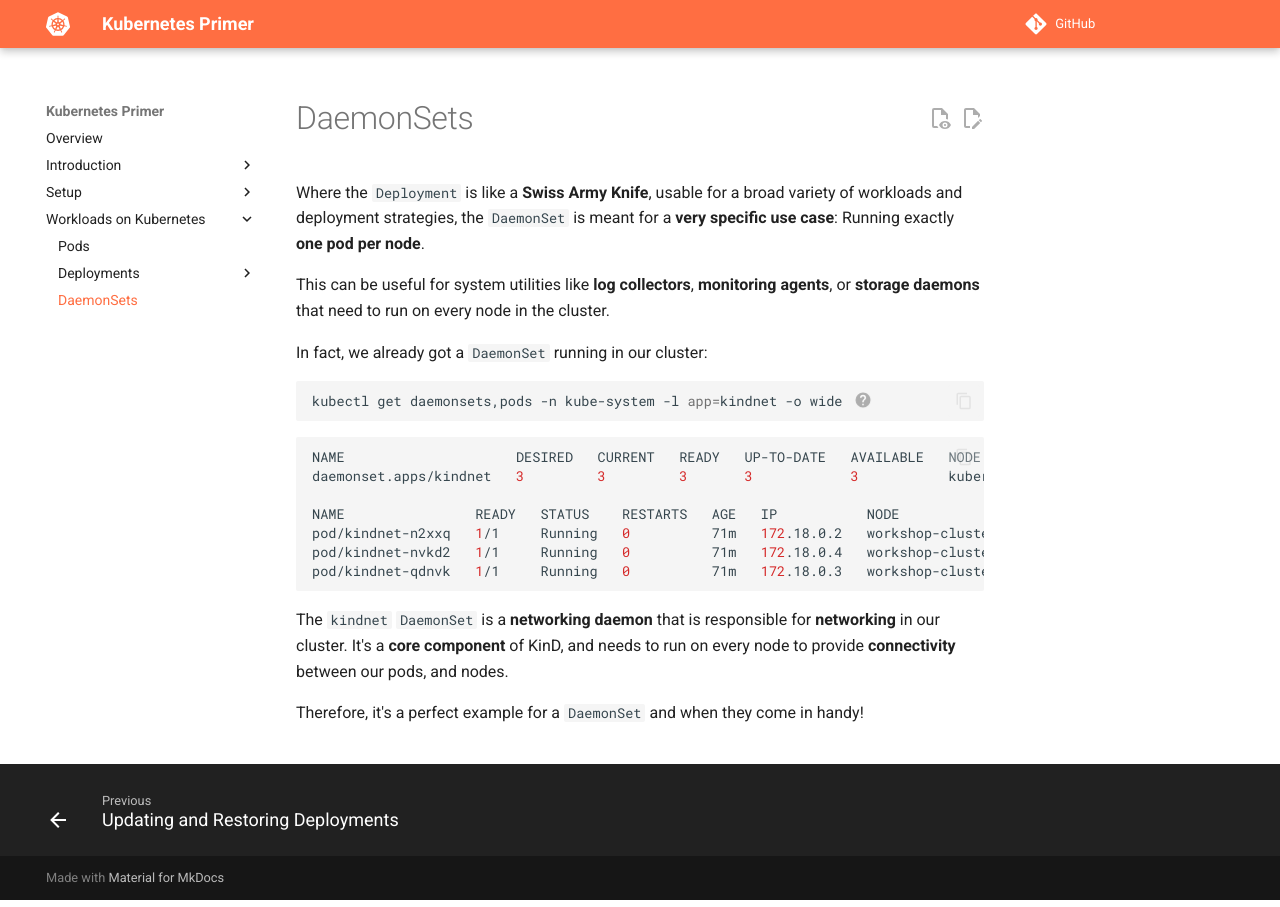
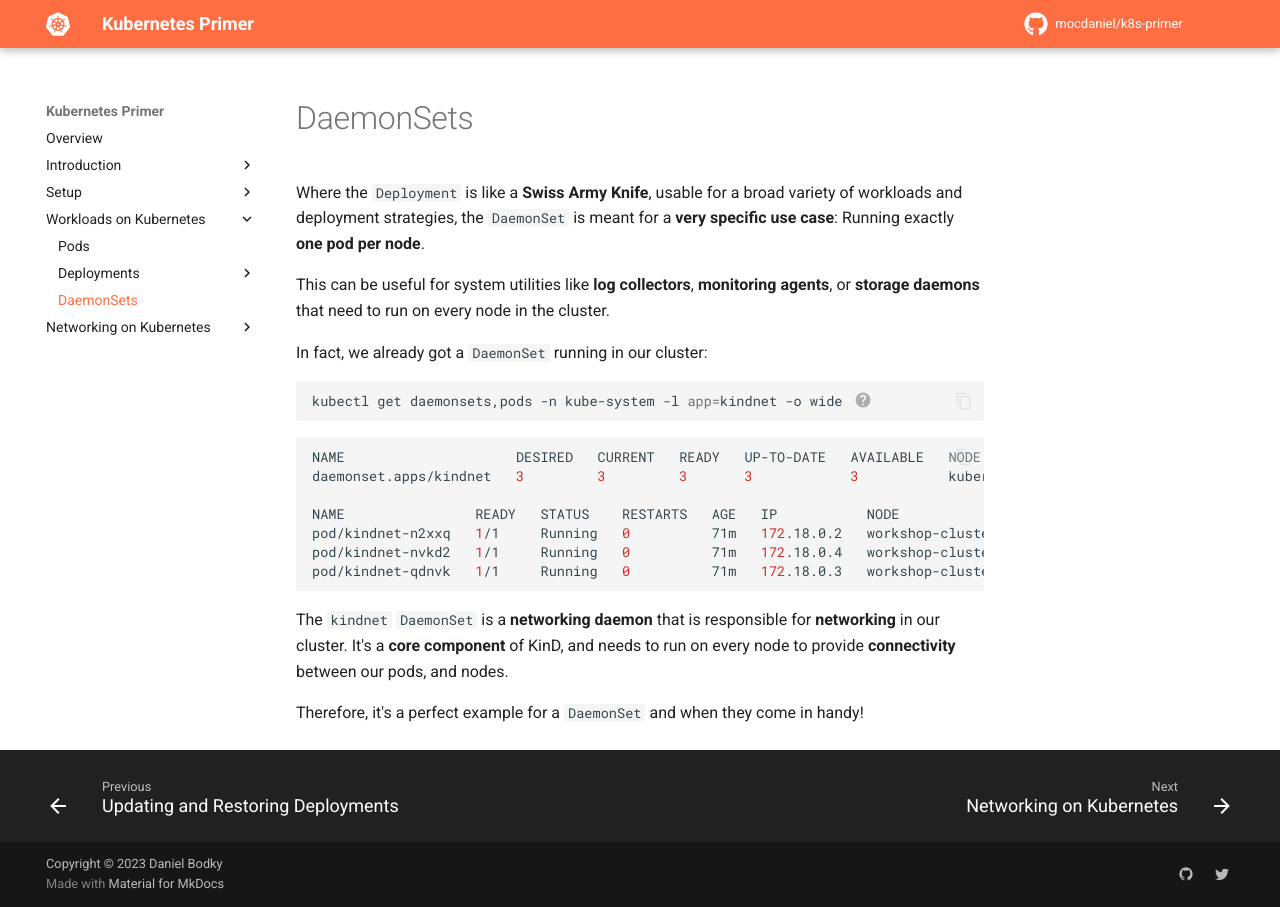
Before and after one commit to mocdaniel/k8s-primer, an MkDocs documentation site: the page built from docs/workloads/daemonsets.md, in a window 1280 px wide. Built offline with MkDocs 1.6.1 and Material for MkDocs 9.7.7, drawn with Linux system fonts in a browser that asks for light colours; comment, search, counter and statistics services are not loaded.

```diff
--- a/mkdocs.yml
+++ b/mkdocs.yml
@@ -1,6 +1,13 @@
-edit_uri: edit/main/docs
+copyright: Copyright &copy; 2023 Daniel Bodky
 extra:
   homepage: /overview
+  social:
+    - icon: material/github
+      link: https://github.com/mocdaniel
+      name: mocdaniel on GitHub
+    - icon: material/twitter
+      link: https://twitter.com/d_bodky
+      name: mocdaniel on Twitter
 markdown_extensions:
   - abbr
   - admonition
@@ -32,18 +39,22 @@ nav:
           - 'Scaling Deployments': workloads/deployments/scale.md
           - 'Updating and Restoring Deployments': workloads/deployments/update.md
       - 'DaemonSets': workloads/daemonsets.md
+  - 'Networking on Kubernetes':
+      - network/index.md
+      - 'Pod Networking': network/pod-networking.md
+      - 'Services':
+          - network/services/index.md
+      - 'Ingress': network/ingress.md
 plugins:
   - git-revision-date-localized:
       enable_creation_date: true
   - glightbox
-
+repo_name: mocdaniel/k8s-primer
 repo_url: https://github.com/mocdaniel/k8s-primer
 site_name: Kubernetes Primer
 theme:
   favicon: assets/images/favicon.png
   features:
-    - content.action.edit
-    - content.action.view
     - content.code.copy
     - navigation.footer
     - navigation.indexes
@@ -53,6 +64,7 @@ theme:
   icon:
     annotation: material/help-circle
     logo: simple/kubernetes
+    repo: fontawesome/brands/github
   name: material
   palette:
     primary: deep orange
```
Also changed, not shown: docs/network/index.md (added, +20 -0 lines), docs/network/pod-networking.md (added, +35 -0 lines), docs/network/services/index.md (added, +15 -0 lines).
